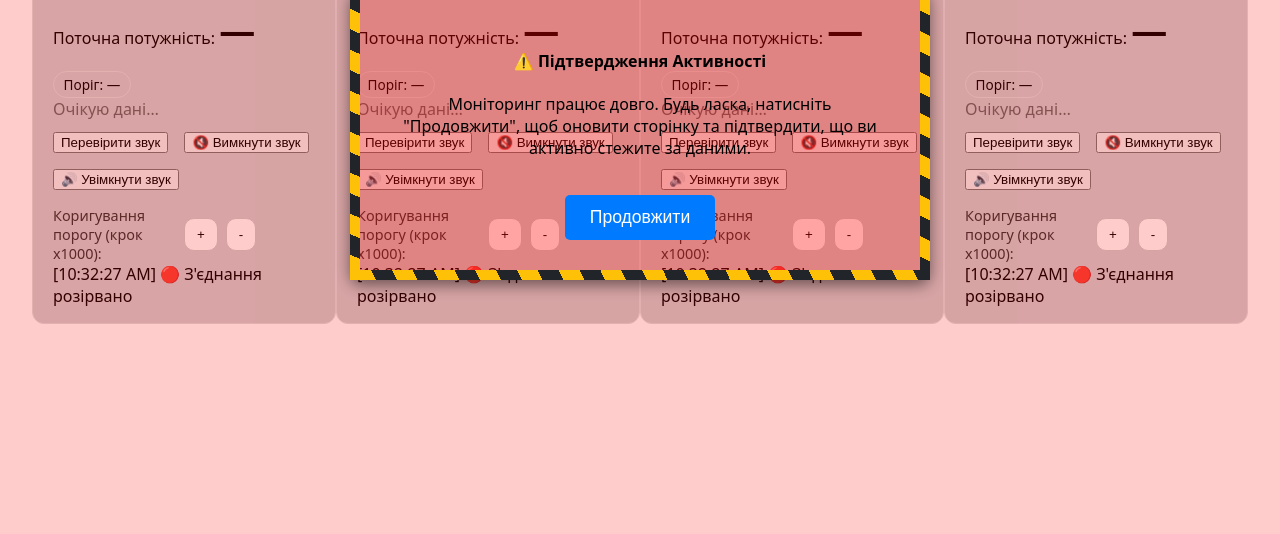
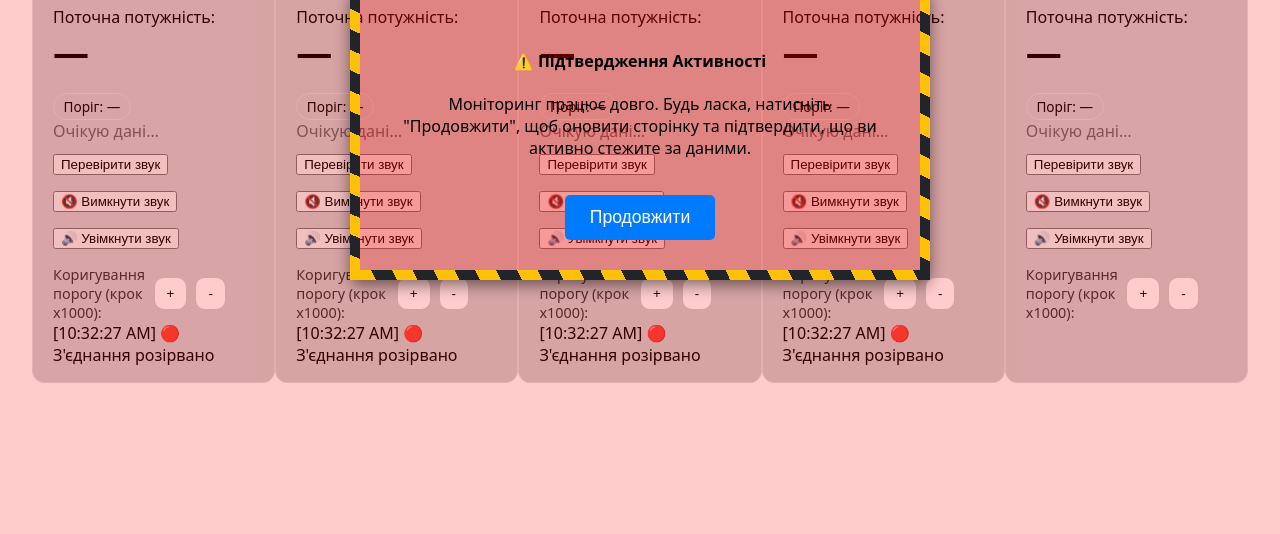
Before and after one commit to Romanvolodimer/Dispetcher_progecr, a website: page public/index.html in a window 1280 px wide. Shown: the part 266-800 px from the top of the page. Drawn offline with Linux system fonts and the light colour scheme.

Commit message:
add aconit

```diff
--- a/public/index.html
+++ b/public/index.html
@@ -224,6 +224,33 @@
 
             <div id="log4" class="log"></div>
         </div>
+
+        <div class="card" id="card5">
+            <h1>Моніторинг АКОНІТ</h1>
+
+            <div class="row">
+                <div>Поточна потужність: <span id="val5" class="value">—</span></div>
+                <div class="chip">Поріг: <span id="thr5">—</span></div>
+            </div>
+
+            <div class="muted" id="status5">Очікую дані…</div>
+
+            <div class="row" style="margin-top: .75rem;">
+                <button id="test5">Перевірити звук</button>
+                <button id="mute5">🔇 Вимкнути звук</button>
+                <button id="unmute5">🔊 Увімкнути звук</button>
+            </div>
+
+            <div class="controls">
+                <label>Коригування порогу (крок x1000):</label>
+                <div style="display:flex; gap:.5rem;">
+                    <button id="setPositiveThreshold5" class="btn-adjust-threshold">+</button>
+                    <button id="setNegativeThreshold5" class="btn-adjust-threshold">-</button>
+                </div>
+            </div>
+
+            <div id="log5" class="log"></div>
+        </div>
     </div>
 
     <div id="activityModal" class="modal-hidden">
```
Also changed, not shown: public/settings.html (+1 -0 lines), server.js (+11 -0 lines).
